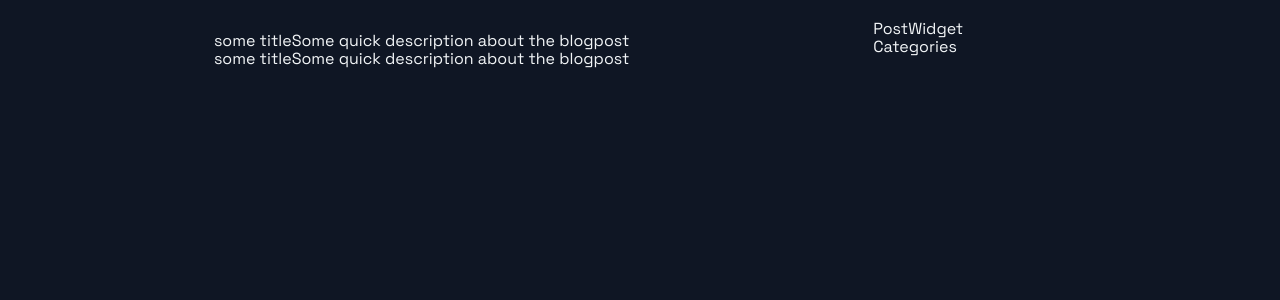
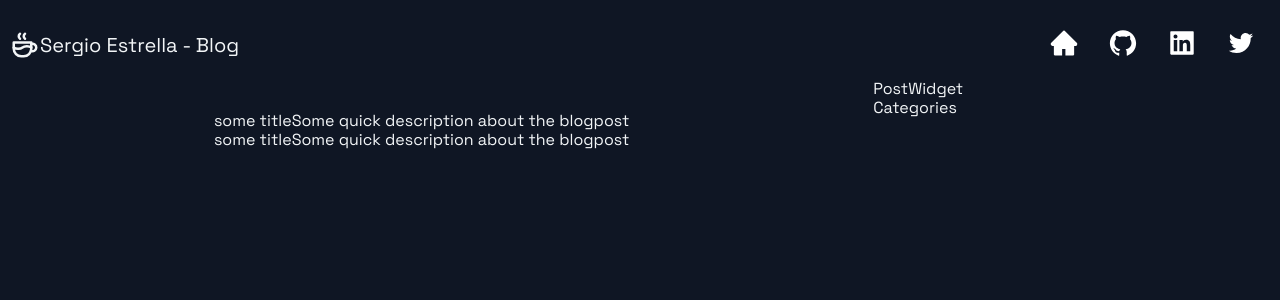
Before and after one commit to Djkde01/blog-next, a Next.js app: page / in a window 1280 px wide. Shown: the top 300 px of the page. Built offline with nearby package versions, Linux system fonts and the light colour scheme.

Commit message:
feat (Header)

```diff
--- a/package.json
+++ b/package.json
@@ -16,6 +16,7 @@
     "next": "12.3.1",
     "react": "18.2.0",
     "react-dom": "18.2.0",
+    "react-icons": "^4.4.0",
     "styled-components": "^5.3.5",
     "styled-normalize": "^8.0.7"
   },
--- /dev/null
+++ b/src/components/Header/Header.js
@@ -0,0 +1,46 @@
+import Link from "next/link";
+import { TbCoffee } from "react-icons/tb";
+import {
+  AiFillGithub,
+  AiFillLinkedin,
+  AiOutlineTwitter,
+  AiFillHome,
+} from "react-icons/ai";
+import {
+  Container,
+  Div1,
+  ContactLinksContainer,
+  Span,
+  LogoIcon,
+} from "./HeaderStyles";
+
+import { SocialIcons } from "../../styles/GlobalComponents";
+
+const Header = () => (
+  <Container>
+    <Div1>
+      <Link href="/">
+        <LogoIcon>
+          <TbCoffee size="3rem" />
+          <Span>Sergio Estrella - Blog</Span>
+        </LogoIcon>
+      </Link>
+    </Div1>
+    <ContactLinksContainer>
+      <SocialIcons href="https://djkde.com">
+        <AiFillHome size="3rem" />
+      </SocialIcons>
+      <SocialIcons href="https://github.com/Djkde01">
+        <AiFillGithub size="3rem" />
+      </SocialIcons>
+      <SocialIcons href="https://www.linkedin.com/in/djkde/">
+        <AiFillLinkedin size="3rem" />
+      </SocialIcons>
+      <SocialIcons href="https://twitter.com/djkde">
+        <AiOutlineTwitter size="3rem" />
+      </SocialIcons>
+    </ContactLinksContainer>
+  </Container>
+);
+
+export default Header;
--- /dev/null
+++ b/src/components/Header/HeaderStyles.js
@@ -0,0 +1,50 @@
+import styled from "styled-components";
+
+export const Container = styled.header`
+  display: grid;
+  grid-template-columns: repeat(5, 1fr);
+  grid-template-rows: 1fr;
+  grid-column-gap: 2rem;
+  padding: 1rem;
+  padding-top: 2rem;
+  align-items: center;
+  @media ${(props) => props.theme.breakpoints.sm} {
+    display: grid;
+    grid-template-columns: repeat(5, 1fr);
+    grid-template-rows: repeat(2, 60px);
+    grid-column-gap: 0.5rem;
+    grid-row-gap: 0.5rem;
+  }
+`;
+export const Div1 = styled.div`
+  grid-area: 1 / 1 / 2 / 3;
+  display: flex;
+  flex-direction: row;
+  align-content: center;
+  @media ${(props) => props.theme.breakpoints.sm} {
+    grid-area: 1 / 1 / 1 / 6;
+    justify-content: center;
+  }
+`;
+
+export const LogoIcon = styled.a`
+  display: flex;
+  align-items: "center";
+  color: "white";
+`;
+
+export const Span = styled.span`
+  font-size: 2rem;
+  display: inline-flex;
+  align-items: center;
+`;
+export const ContactLinksContainer = styled.div`
+  grid-area: 1 / 5 / 2 / 6;
+  display: flex;
+  justify-content: space-around;
+  align-items: center;
+  @media ${(props) => props.theme.breakpoints.sm} {
+    align-items: center;
+    grid-area: 2 / 1 / 2 / 6;
+  }
+`;
--- a/src/layout/Layout.js
+++ b/src/layout/Layout.js
@@ -1,8 +1,10 @@
+import Header from "../components/Header/Header";
 import { Container, MainContent } from "./LayoutStyles";
 
 export const Layout = ({ children }) => {
   return (
     <Container>
+      <Header />
       <MainContent>{children}</MainContent>
     </Container>
   );
```
Also changed, not shown: 1 other file (tests, documents, lock files or other folders).
